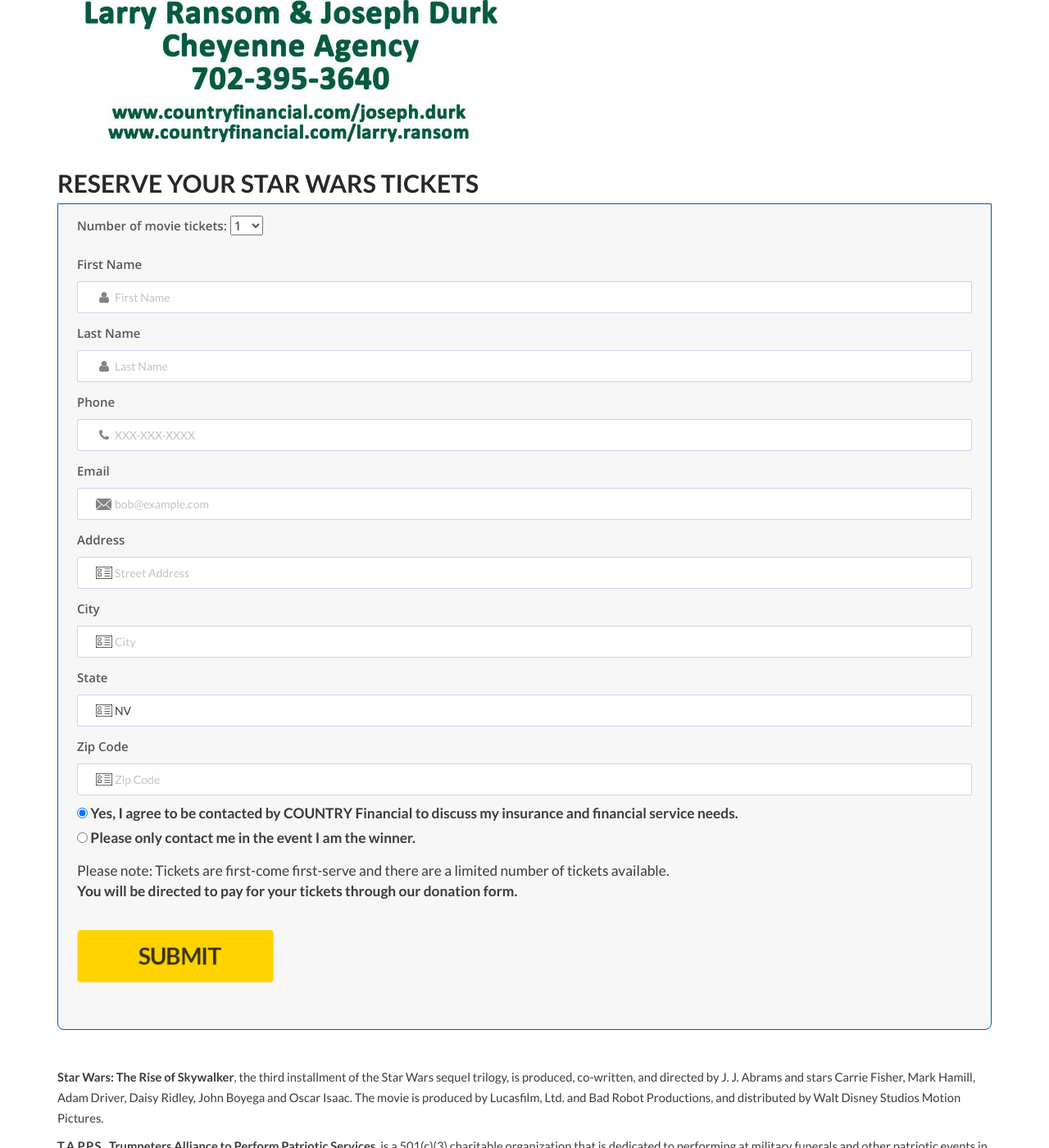
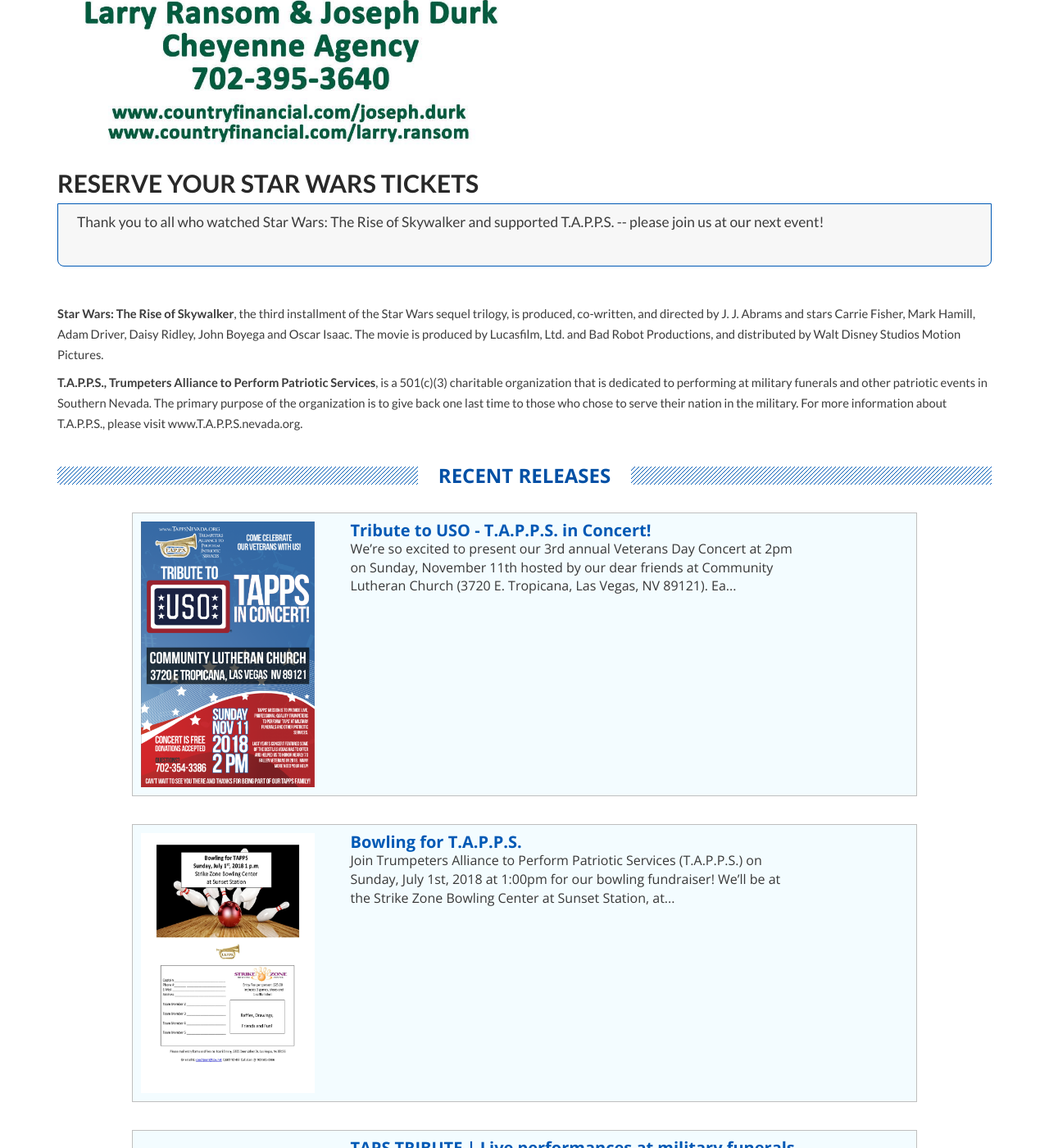
Before and after one commit to rg45-com/tappsnevada.org, a Jekyll site: the page built from _posts/events/2019-12-04-tapps-presents-star-wars-rise-of-skywalker-movie-fundraiser.md, in a window 1280 px wide and 1400 px high, scrolled down 1382 px. Shown: the whole window at 82% size. Built offline with Jekyll 4.4.1, drawn with Linux system fonts in a browser that asks for light colours.

Commit message:
Take down Star Wars event hype

```diff
--- a/_posts/events/2019-12-04-tapps-presents-star-wars-rise-of-skywalker-movie-fundraiser.md
+++ b/_posts/events/2019-12-04-tapps-presents-star-wars-rise-of-skywalker-movie-fundraiser.md
@@ -57,7 +57,9 @@ hidethumb: 1
     <div class="content-container contact">
     <h4 class="tab-head" style="margin-bottom: 10px !important">Reserve your Star Wars Tickets</h4>
       <div class="main-cont" style="padding-top: 10px !important">
-
+        <p>Thank you to all who watched Star Wars: The Rise of Skywalker and supported T.A.P.P.S. -- please join us at our next event!</p>
+        {%- comment -%}
+        ### This event has passed
         <form class="frm-cont" style="margin-bottom: 0px !important;" accept-charset="utf-8" netlify-honeypot="overlords" name="[TAPPS_SKYWALKER]" action="/donate" netlify>
           <p class="hidden">
             <label>Any Robot Overlords present? <input name="overlords"></label>
@@ -166,6 +168,7 @@ hidethumb: 1
 
 
         </form>
+        {%- endcomment -%}
 
       </div>
     </div>
```
Also changed, not shown: _layouts/home.html (+7 -1 lines), donate.md (+12 -3 lines).
